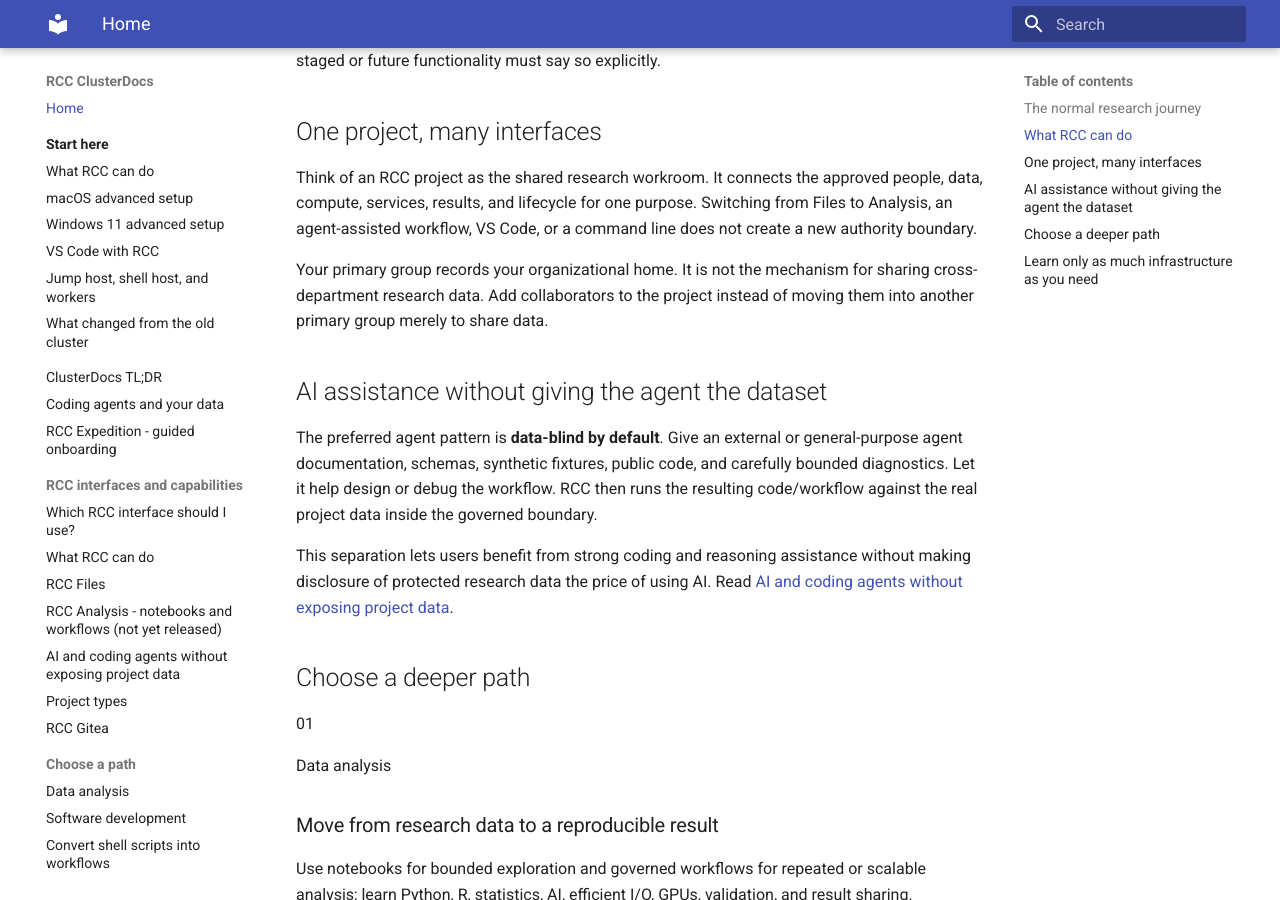
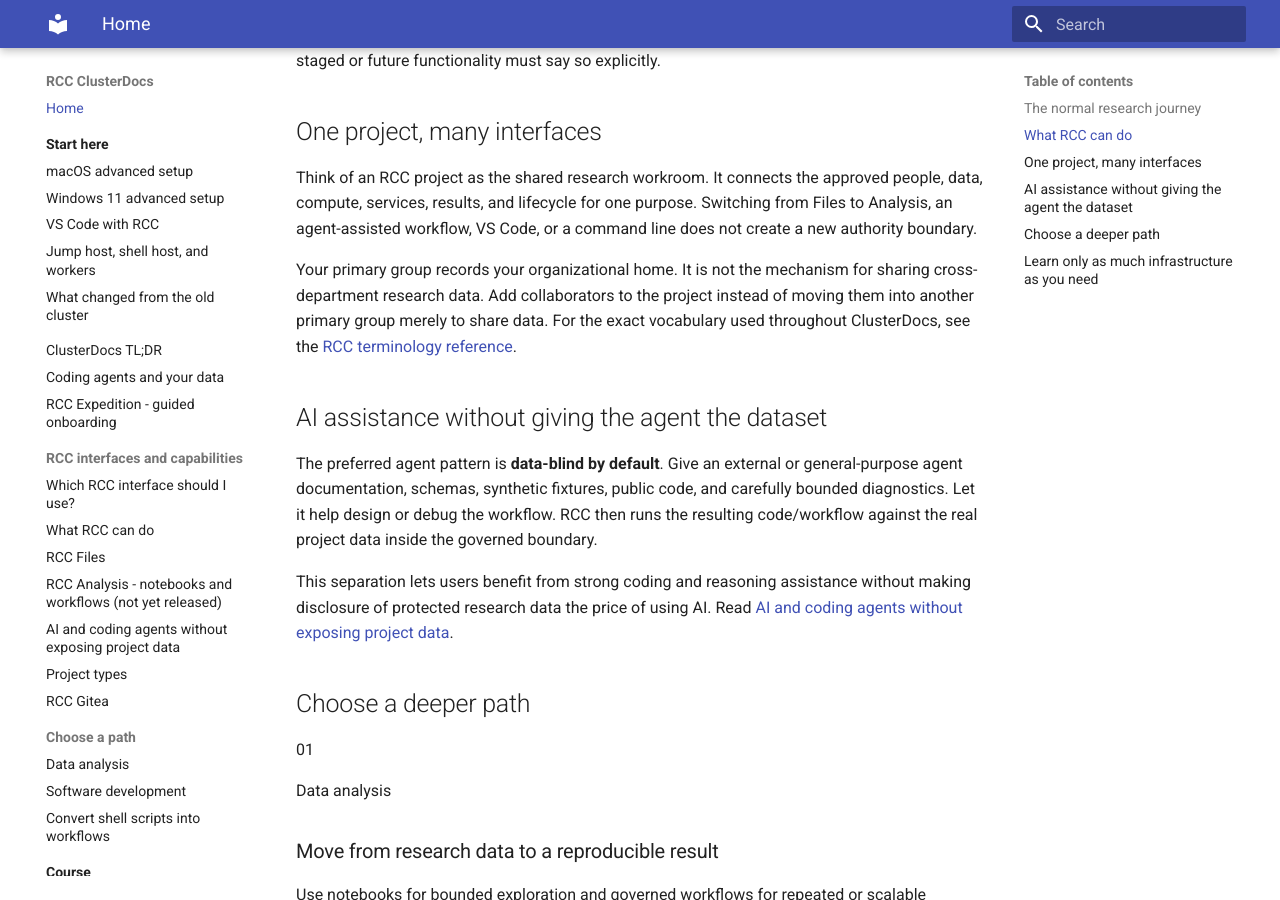
Before and after one commit to IKIM-Essen/ClusterDocs, an MkDocs documentation site: the page built from docs/index.md, in a window 1280 px wide and 900 px high, scrolled down 1814 px. Built offline with MkDocs 1.6.1 and Material for MkDocs 9.7.7, drawn with Linux system fonts in a browser that asks for light colours.

```diff
--- a/docs/index.md
+++ b/docs/index.md
@@ -81,7 +81,9 @@ command line does not create a new authority boundary.
 
 Your primary group records your organizational home. It is not the mechanism for
 sharing cross-department research data. Add collaborators to the project instead
-of moving them into another primary group merely to share data.
+of moving them into another primary group merely to share data. For the exact
+vocabulary used throughout ClusterDocs, see the
+[RCC terminology reference](reference/terminology.md).
 
 ## AI assistance without giving the agent the dataset
 
--- a/mkdocs.yml
+++ b/mkdocs.yml
@@ -13,7 +13,6 @@ nav:
   - Home: index.md
   - Start here:
       - First 15 minutes: getting-started/index.md
-      - What RCC can do: concepts/what-rcc-can-do.md
       - macOS advanced setup: getting-started/macos.md
       - Windows 11 advanced setup: getting-started/windows.md
       - VS Code with RCC: getting-started/vscode.md
```
Also changed, not shown: 1 other file.
